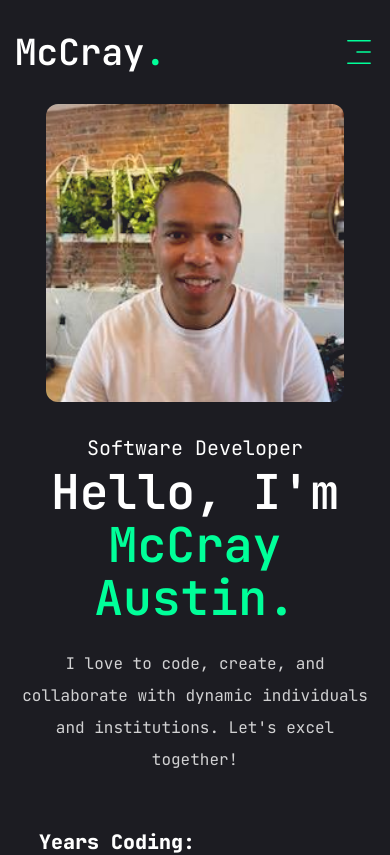
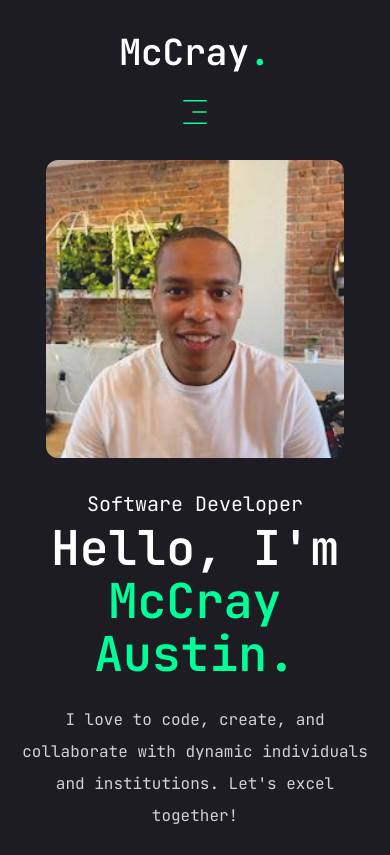
Before and after one commit to mmaustin/mccray-portfolio, a Next.js app in the folder next-portfolio/: page / in a window 390 px wide. Shown: the top 855 px of the page. Built offline with nearby package versions, Linux system fonts and the light colour scheme.

Commit message:
Centered header elements on small screen

```diff
--- a/next-portfolio/components/Header.jsx
+++ b/next-portfolio/components/Header.jsx
@@ -5,7 +5,7 @@ import MobileNav from "./MobileNav";
 const Header = () => {
   return (
     <header className="py-8 xl:py-12 text-white">
-      <div className="container mx-auto flex justify-between items-center">
+      <div className="container mx-auto flex flex-col items-center md:flex-row justify-between">
         <Link href="/">
           <h2 className="text-4xl font-semibold">
             McCray<span className="text-accent">.</span>
@@ -14,7 +14,7 @@ const Header = () => {
         <div className="hidden lg:flex items-center gap-8">
           <Navbar />
         </div>
-        <div className="lg:hidden">
+        <div className="lg:hidden mt-6 md:mt-0">
           <MobileNav />
         </div>
       </div>
```
